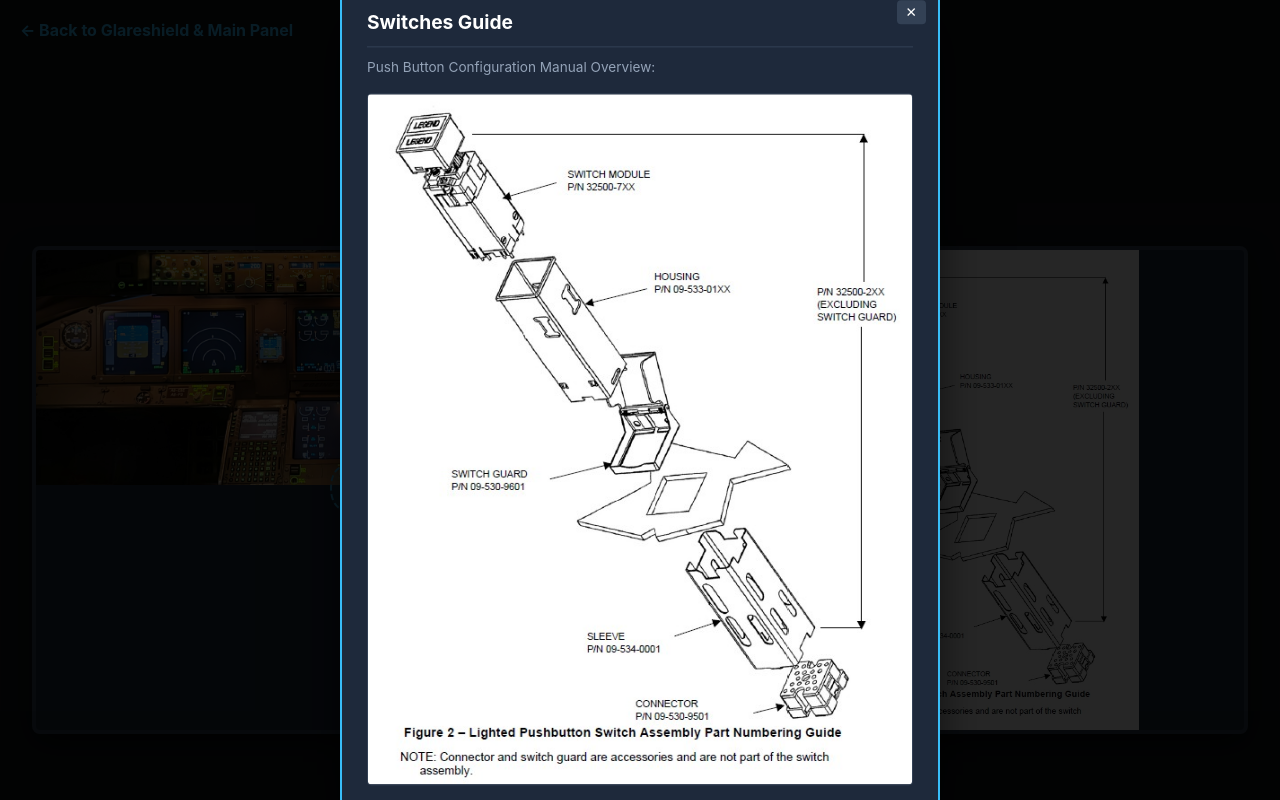
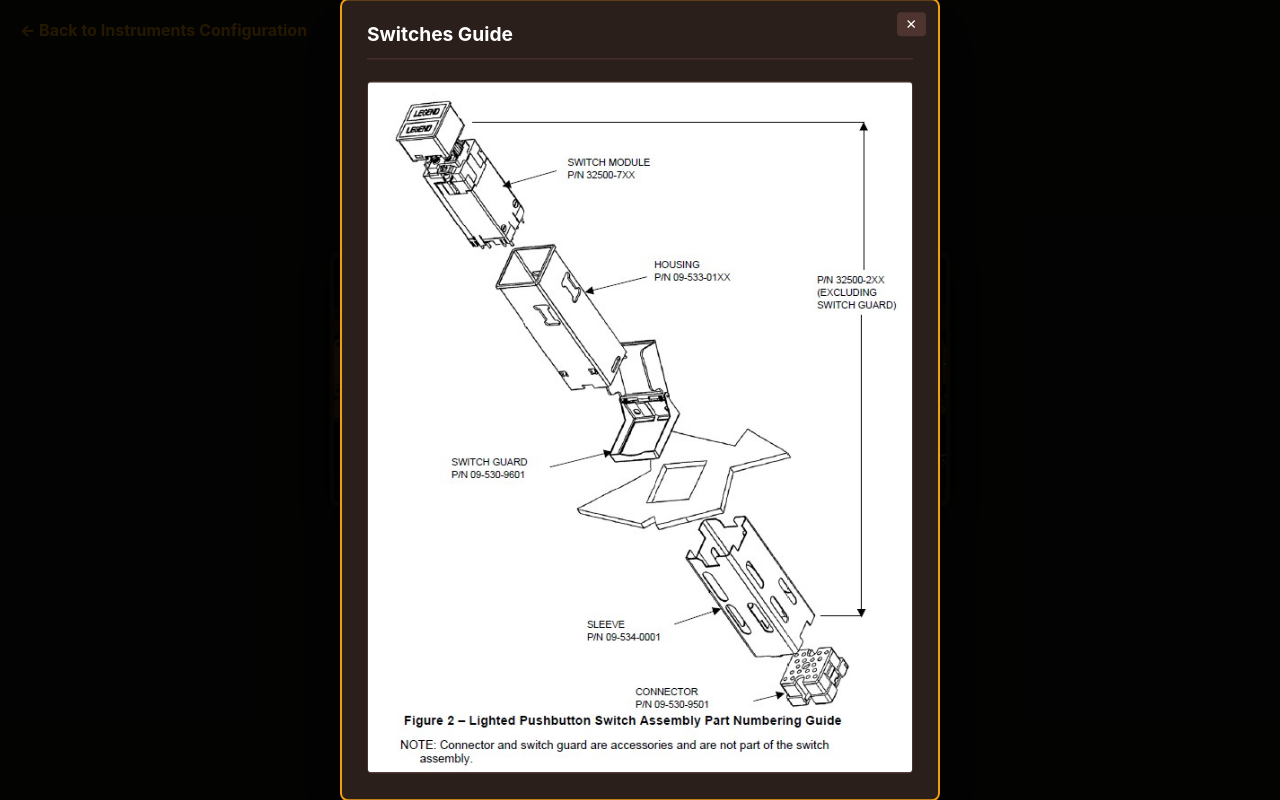
Before and after one commit to amown908/B777, a plain HTML site: page gswitches.html in a window 1280 px wide. Drawn offline with Linux system fonts and the light colour scheme.

Commit message:
Update gswitches.html

```diff
--- a/gswitches.html
+++ b/gswitches.html
@@ -8,70 +8,52 @@
         * { box-sizing: border-box; }
         body {
             font-family: -apple-system, BlinkMacSystemFont, "Segoe UI", Roboto, sans-serif;
-            background: #11161a; color: #e2e8f0;
+
+            background: #1a1412; color: #e2e8f0;
             margin: 0; padding: 20px;
             display: flex; flex-direction: column; align-items: center;
         }
         .back-link {
-            align-self: flex-start; color: #38bdf8;
+            align-self: flex-start; color: #f59e0b;
             text-decoration: none; font-weight: bold; margin-bottom: 20px;
         }
         .back-link:hover { text-decoration: underline; }
 
         h1 { color: #ffffff; margin-bottom: 5px; text-align: center; }
-        .subtitle { color: #94a3b8; margin-bottom: 30px; text-align: center; }
+        .subtitle { color: #bcaaa4; margin-bottom: 30px; text-align: center; }
 
-        /* Multi-Image Presentation Grid */
-        .gallery-row {
-            display: flex;
-            justify-content: center;
-            gap: 25px;
-            width: 100%;
-            max-width: 1400px;
+        .image-container {
+            position: relative;
+            display: inline-block;
+            max-width: 50%;
+            border: 4px solid #3e2723;
+            border-radius: 8px;
+            box-shadow: 0 10px 30px -5px rgba(0,0,0,0.9);
+            overflow: hidden;
             margin-bottom: 35px;
-            flex-wrap: wrap;
         }
+        .image-container img { max-width: 100%; height: auto; display: block; max-height: 65vh; }
 
-        .image-frame {
-            position: relative;
-            background: #1e293b;
-            border: 4px solid #334155;
-            border-radius: 8px;
-            box-shadow: 0 10px 30px -5px rgba(0,0,0,0.8);
-            overflow: hidden;
-            flex: 1;
-            min-width: 340px;
-            max-width: 48%;
-        }
-
-        .image-frame img {
-            width: 100%;
-            height: auto;
-            display: block;
-            max-height: 60vh;
-            object-fit: contain;
-        }
-
-        /* Highlighted Switch Mapping Regions */
+        /* Dotted highlight switch overlay ring mapping rules */
         .switch-zone {
             position: absolute;
-            background: rgba(56, 189, 248, 0.15);
-            border: 2px dashed #38bdf8;
+            background: rgba(141, 110, 99, 0.12);
+            border: 1.5px dashed rgba(215, 204, 200, 0.6);
             border-radius: 50%;
             cursor: pointer;
             transition: all 0.2s ease;
         }
         .switch-zone:hover {
-            background: rgba(245, 158, 11, 0.3);
+            background: rgba(245, 158, 11, 0.25);
             border-color: #f59e0b;
-            box-shadow: 0 0 10px #f59e0b;
+            box-shadow: 0 0 8px #f59e0b;
         }
 
-        /* Mock placements for switch hotspots (Adjust coordinates if needed) */
+        /* Temporary initial mock placements for switches (Ready for you to change/add more) */
         #sw-mcp-disengage { top: 45%; left: 50%; width: 4.5%; height: 9%; }
         #sw-gear-lever     { top: 35%; left: 59%; width: 3.5%; height: 12%; }
 
-        /* Popup Layer Structures */
+        /* Popup Box Layout Overlays */
         .overlay-screen {
             display: none;
             position: fixed;
@@ -85,8 +67,8 @@
             position: fixed;
             top: 50%; left: 50%;
             transform: translate(-50%, -50%);
-            background: #1e293b;
-            border: 2px solid #38bdf8;
+            background: #2b1f1c;
+            border: 2px solid #f59e0b;
             padding: 22px 25px;
             border-radius: 8px;
             box-shadow: 0 25px 50px -12px rgba(0,0,0,0.9);
@@ -95,69 +77,62 @@
         }
 
         .popup-box h3 { margin: 0 0 12px 0; color: #ffffff; font-size: 1.2em; }
-        .popup-divider { border: none; border-top: 1px solid #334155; margin: 12px 0; }
+        .popup-divider { border: none; border-top: 1px solid #4e342e; margin: 12px 0; }
 
         .close-btn {
             position: absolute; top: 12px; right: 12px;
-            background: #334155; color: white; border: none;
+            background: #4e342e; color: white; border: none;
             padding: 4px 9px; cursor: pointer; border-radius: 4px; font-size: 0.85em;
         }
-        .close-btn:hover { background: #ef4444; }
+        .close-btn:hover { background: #d97706; color: #1a1412; }
 
-        .guide-display-img {
+        .guide-image {
             width: 100%;
             height: auto;
             border-radius: 4px;
-            border: 1px solid #334155;
-            margin-top: 8px;
+            border: 1px solid #4e342e;
+            margin-top: 10px;
         }
 
         .btn-trigger {
-            background: #38bdf8; color: #11161a;
-            border: none; padding: 10px 18px;
+            background: #4e342e; color: white;
+            border: 1px solid #f59e0b; padding: 10px 18px;
             font-weight: bold; border-radius: 6px;
-            cursor: pointer; margin-bottom: 20px;
-            transition: background 0.2s;
+            cursor: pointer; margin-bottom: 25px;
+            transition: all 0.2s;
         }
-        .btn-trigger:hover { background: #0ea5e9; }
+        .btn-trigger:hover { background: #d97706; color: #1a1412; }
     </style>
 </head>
 <body>
 
-    <a href="glareshield.html" class="back-link">← Back to Glareshield & Main Panel</a>
+    <a href="glareshield.html" class="back-link">← Back to Instruments Configuration</a>
 
     <h1>Glareshield & Main Panel Switches</h1>
-    <p class="subtitle">Highlighting physical cockpit switches</p>
+    <p class="subtitle">Highlighting physical cockpit switches.</p>
 
-    <!-- Manual Action Trigger Button -->
-    <button class="btn-trigger" onclick="showPopup('switches-guide')">Open Switches Guide Manual</button>
+    <!-- The Box Trigger Action Button -->
+    <button class="btn-trigger" onclick="showPopup('switches-guide')">Open Switches Guide</button>
 
-    <!-- Balanced Two-Image View Grid -->
-    <div class="gallery-row">
-        <!-- Frame 1: Main Panel Map Layout -->
-        <div class="image-frame">
-            <img src="main.jpeg" alt="Panel Workspace View">
-            <!-- Example Interactive Switch Hotspots on Image 1 -->
-            <div class="switch-zone" id="sw-mcp-disengage" onclick="alert('MCP Disengage Bar Selected')" title="MCP Disengage Switch"></div>
-            <div class="switch-zone" id="sw-gear-lever" onclick="alert('Landing Gear Toggle Switch Selected')" title="Gear Selector Switch"></div>
-        </div>
+    <!-- KEEP ONLY ONE IMAGE VISIBLE ON SCREEN -->
+    <div class="image-container">
+        <img src="main.jpeg" alt="Panel Workspace View">
 
-        <!-- Frame 2: Push Button Layout View -->
-        <div class="image-frame">
-            <img src="PBGuide.jpg" alt="Push Button Configuration Overview Diagram">
-        </div>
+        <!-- Interactive target rings overlay markers container -->
+        <div class="switch-zone" id="sw-mcp-disengage" onclick="alert('MCP Disengage Bar Selected')" title="MCP Disengage Switch"></div>
+        <div class="switch-zone" id="sw-gear-lever" onclick="alert('Landing Gear Toggle Switch Selected')" title="Gear Selector Switch"></div>
     </div>
 
-    <!-- Shadows Dark Overlay Layout -->
+    <!-- Background Shadows Layout Screen -->
     <div id="dark-screen" class="overlay-screen" onclick="closeAllPopups()"></div>
 
-    <!-- AUTOMATIC TRIGGER GUIDE POPUP -->
+    <!-- THE DYNAMIC MODAL BOX FOR PBGUIDE.JPG -->
     <div id="popup-switches-guide" class="popup-box">
         <button class="close-btn" onclick="closeAllPopups()">✕</button>
         <h3>Switches Guide</h3>
         <div class="popup-divider"></div>
-        <p style="font-size: 0.85em; color: #94a3b8; margin: 0 0 10px 0;">Push Button Configuration Manual Overview:</p>
-        <img src="PBGuide.jpg" alt="PBGuide Reference Resource View" class="guide-display-img">
+        <!-- PBGuide picture safely embedded only within this pop-up component -->
+        <img src="PBGuide.jpg" alt="Push Button Configuration Overview Diagram" class="guide-image">
     </div>
 
     <script>
@@ -172,7 +147,7 @@
             boxes.forEach(box => box.style.display = 'none');
         }
 
-        // Window load wrapper that forces the Switches Guide modal to open automatically on entry
+        // Auto-opens the Switches Guide modal instantly upon loading the page
         window.addEventListener('DOMContentLoaded', () => {
             showPopup('switches-guide');
         });
```
